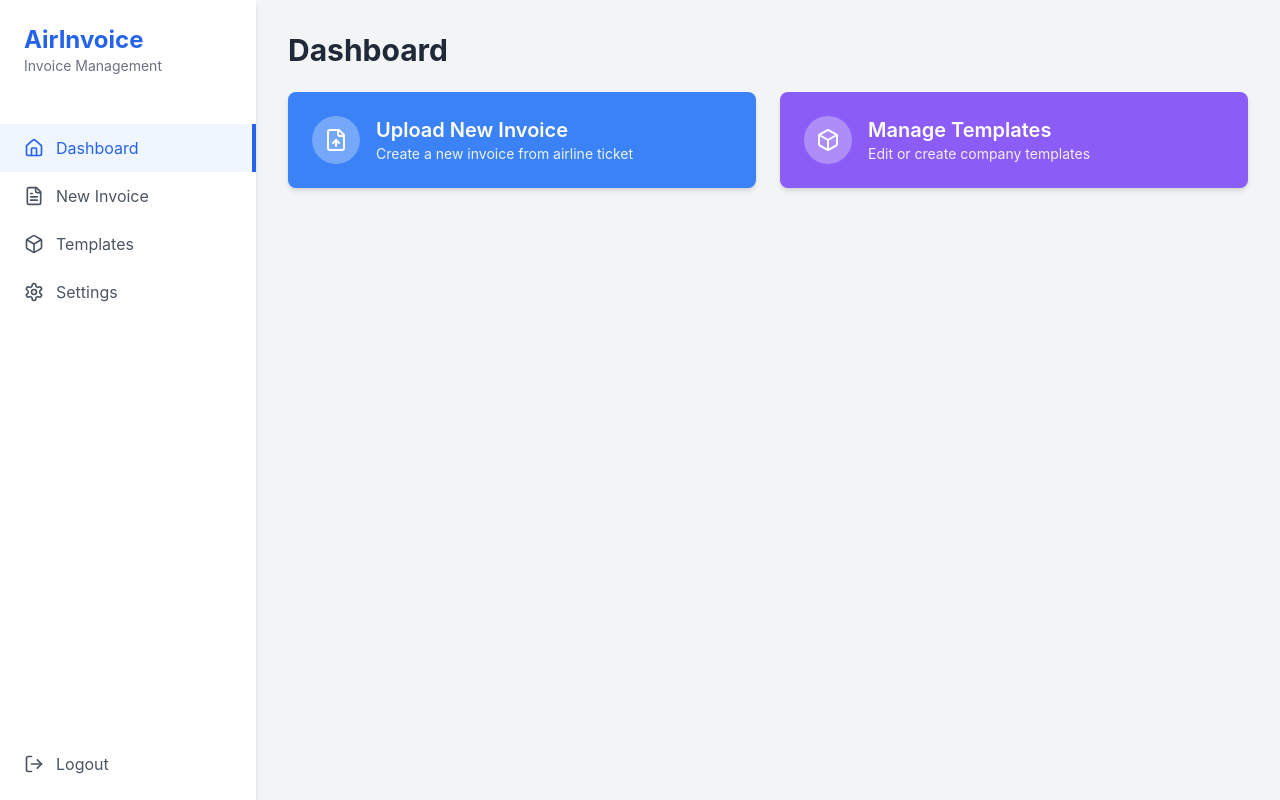
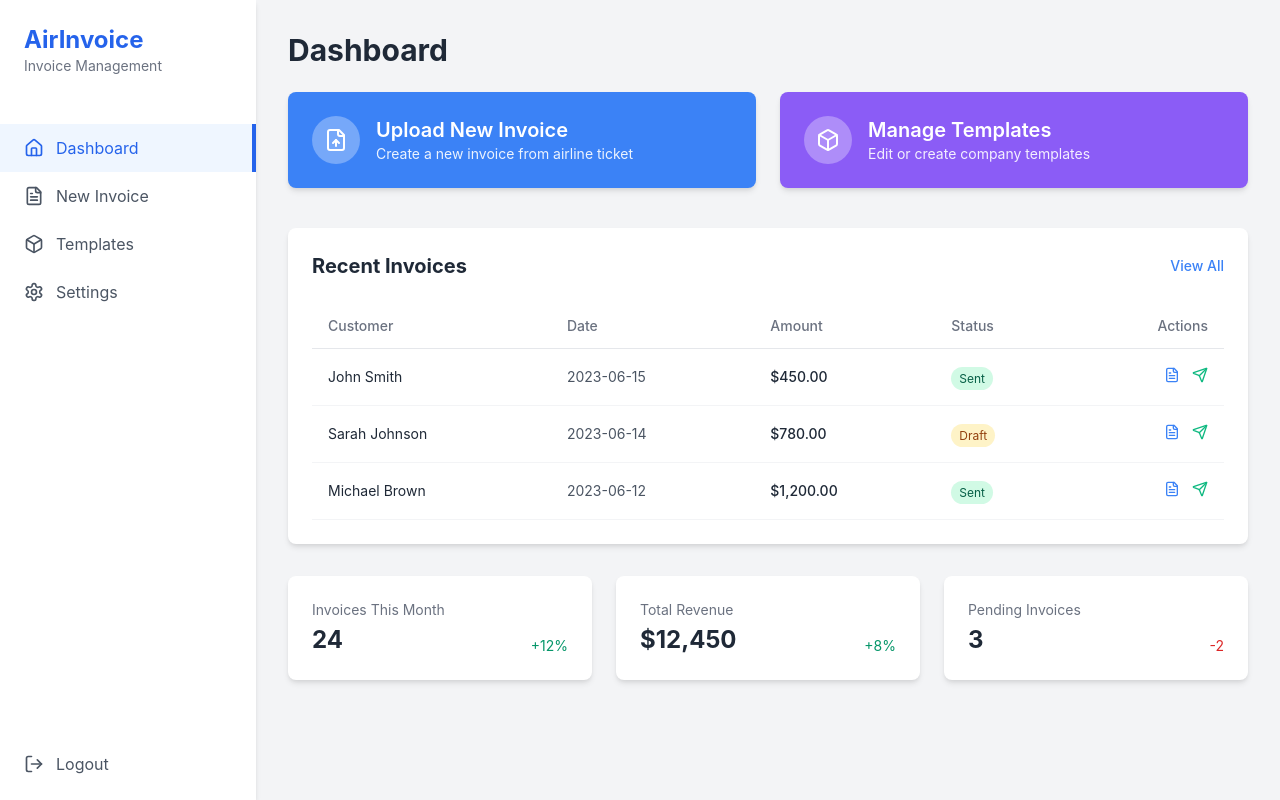
Before and after one commit to thisaldil/AirInvoice-Pro-E1, a React (Create React App) app in the folder client/: page / in a window 1280 px wide. Built offline with nearby package versions, Linux system fonts and the light colour scheme.

Commit message:
template frontend

```diff
--- a/client/src/components/Dashboard.jsx
+++ b/client/src/components/Dashboard.jsx
@@ -44,6 +44,7 @@ function Dashboard({ onNavigate }) {
   return (
     <div>
       <h1 className="text-3xl font-bold text-gray-800 mb-6">Dashboard</h1>
+      {/* Quick Actions */}
       <div className="grid grid-cols-1 md:grid-cols-2 gap-6 mb-10">
         {quickActions.map((action) => (
           <button
@@ -67,8 +68,112 @@ function Dashboard({ onNavigate }) {
           </button>
         ))}
       </div>
+      {/* Recent Activity */}
+      <div className="bg-white rounded-lg shadow-md p-6 mb-8">
+        <div className="flex justify-between items-center mb-6">
+          <h2 className="text-xl font-bold text-gray-800">Recent Invoices</h2>
+          <button className="text-blue-500 hover:text-blue-700 text-sm font-medium">
+            View All
+          </button>
+        </div>
+        <div className="overflow-x-auto">
+          <table className="min-w-full">
+            <thead>
+              <tr className="border-b border-gray-200">
+                <th className="py-3 px-4 text-left text-sm font-medium text-gray-500">
+                  Customer
+                </th>
+                <th className="py-3 px-4 text-left text-sm font-medium text-gray-500">
+                  Date
+                </th>
+                <th className="py-3 px-4 text-left text-sm font-medium text-gray-500">
+                  Amount
+                </th>
+                <th className="py-3 px-4 text-left text-sm font-medium text-gray-500">
+                  Status
+                </th>
+                <th className="py-3 px-4 text-right text-sm font-medium text-gray-500">
+                  Actions
+                </th>
+              </tr>
+            </thead>
+            <tbody>
+              {recentInvoices.map((invoice) => (
+                <tr
+                  key={invoice.id}
+                  className="border-b border-gray-100 hover:bg-gray-50"
+                >
+                  <td className="py-4 px-4 text-sm text-gray-800">
+                    {invoice.customer}
+                  </td>
+                  <td className="py-4 px-4 text-sm text-gray-600">
+                    {invoice.date}
+                  </td>
+                  <td className="py-4 px-4 text-sm text-gray-800 font-medium">
+                    {invoice.amount}
+                  </td>
+                  <td className="py-4 px-4">
+                    <span
+                      className={`px-2 py-1 text-xs rounded-full ${
+                        invoice.status === "Sent"
+                          ? "bg-green-100 text-green-800"
+                          : "bg-yellow-100 text-yellow-800"
+                      }`}
+                    >
+                      {invoice.status}
+                    </span>
+                  </td>
+                  <td className="py-4 px-4 text-right">
+                    <button className="text-blue-500 hover:text-blue-700 mr-3">
+                      <FileTextIcon className="w-4 h-4" />
+                    </button>
+                    <button className="text-green-500 hover:text-green-700">
+                      <SendIcon className="w-4 h-4" />
+                    </button>
+                  </td>
+                </tr>
+              ))}
+            </tbody>
+          </table>
+        </div>
+      </div>
+      {/* Stats Summary */}
+      <div className="grid grid-cols-1 md:grid-cols-3 gap-6">
+        {[
+          {
+            label: "Invoices This Month",
+            value: "24",
+            change: "+12%",
+          },
+          {
+            label: "Total Revenue",
+            value: "$12,450",
+            change: "+8%",
+          },
+          {
+            label: "Pending Invoices",
+            value: "3",
+            change: "-2",
+          },
+        ].map((stat, index) => (
+          <div key={index} className="bg-white rounded-lg shadow-md p-6">
+            <p className="text-sm text-gray-500 mb-1">{stat.label}</p>
+            <div className="flex justify-between items-end">
+              <h3 className="text-2xl font-bold text-gray-800">{stat.value}</h3>
+              <span
+                className={`text-sm ${
+                  stat.change.startsWith("+")
+                    ? "text-green-600"
+                    : "text-red-600"
+                }`}
+              >
+                {stat.change}
+              </span>
+            </div>
+          </div>
+        ))}
+      </div>
     </div>
   );
 }
-
 export default Dashboard;
```
